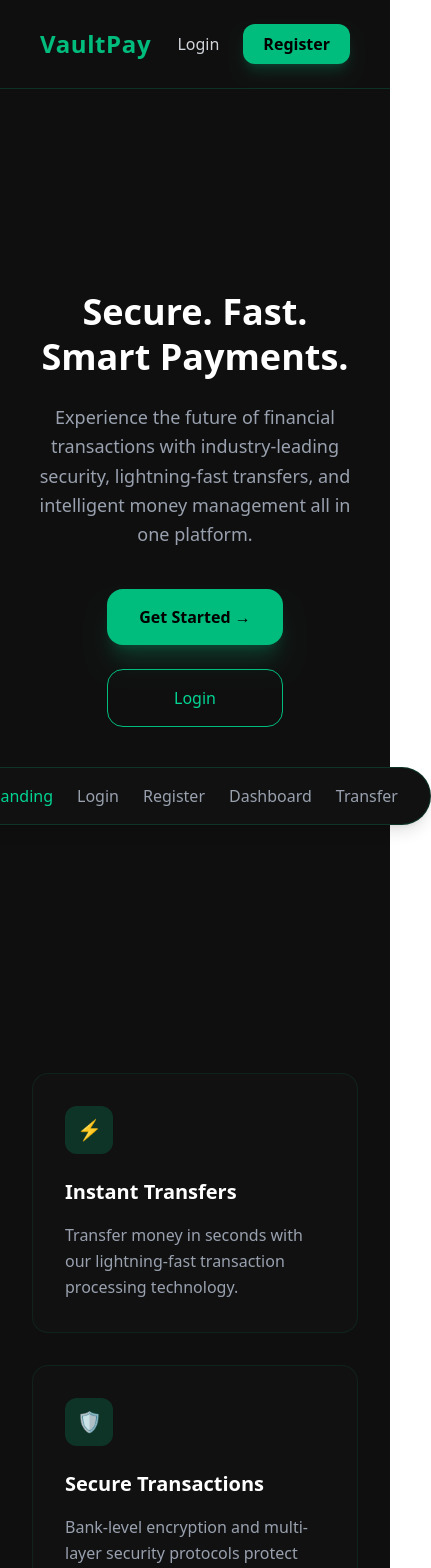
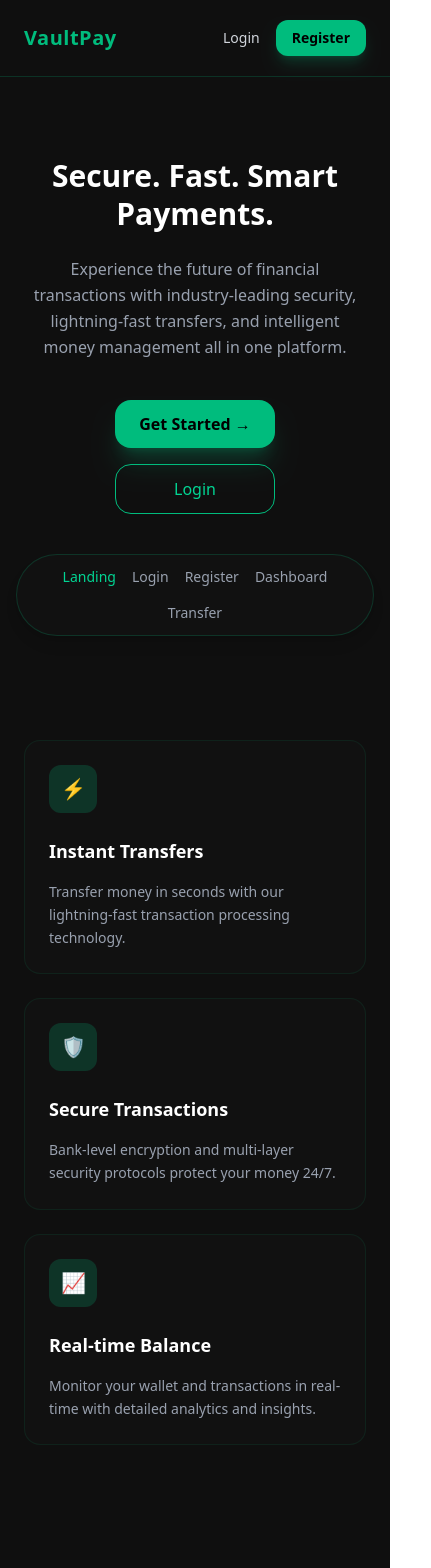
Before and after one commit to Dev-git-cpu/vaultpay-frontend, a React (Vite) app: page / in a window 390 px wide. Shown: the top 1568 px of the page, 431 px wide, since content can reach past the window. Built offline with nearby package versions, Linux system fonts and the light colour scheme.

Commit message:
Updated code

```diff
--- a/src/pages/LandingPage.jsx
+++ b/src/pages/LandingPage.jsx
@@ -1,138 +1,153 @@
-import { Navigate, useNavigate } from "react-router-dom";
+import { useNavigate } from "react-router-dom";
+
 const LandingPage = () => {
-  const navigate = useNavigate()
+  const navigate = useNavigate();
+
   return (
     <div className="min-h-screen bg-[#0f0f0f] text-white flex flex-col">
 
-      <nav className="flex items-center justify-between px-10 py-6 border-b border-emerald-500/20">
-        <h1 className="text-2xl font-bold text-emerald-500 tracking-wide">
+      {/* NAVBAR */}
+      <nav className="flex items-center justify-between px-6 md:px-10 py-5 md:py-6 border-b border-emerald-500/20">
+        <h1 className="text-xl md:text-2xl font-bold text-emerald-500 tracking-wide">
           VaultPay
         </h1>
 
-        <div className="flex items-center gap-6">
-          <button onClick={()=>navigate('/login')} className="text-gray-300 hover:text-emerald-400 transition">
+        <div className="flex items-center gap-4 md:gap-6">
+          <button
+            onClick={() => navigate("/login")}
+            className="text-gray-300 hover:text-emerald-400 transition text-sm md:text-base"
+          >
             Login
           </button>
-          <button onClick={()=>navigate('/signup')} className="bg-emerald-500 hover:bg-emerald-600 text-black font-semibold px-5 py-2 rounded-xl transition shadow-lg shadow-emerald-500/20">
+
+          <button
+            onClick={() => navigate("/signup")}
+            className="bg-emerald-500 hover:bg-emerald-600 text-black font-semibold px-4 md:px-5 py-2 rounded-xl transition shadow-lg shadow-emerald-500/20 text-sm md:text-base"
+          >
             Register
           </button>
         </div>
       </nav>
 
+      {/* HERO SECTION */}
       <section className="flex-1 flex flex-col items-center justify-center text-center px-6 relative overflow-hidden">
 
-        <div className="absolute w-125 h-125 bg-emerald-500/10 rounded-full blur-[120px] -z-10"></div>
+        <div className="absolute w-72 h-72 md:w-125 md:h-125 bg-emerald-500/10 rounded-full blur-[120px] -z-10"></div>
 
-        <h2 className="text-4xl md:text-7xl font-extrabold leading-tight mt-50">
+        <h2 className="text-3xl md:text-7xl font-extrabold leading-tight mt-20 md:mt-50">
           Secure. Fast. Smart Payments.
         </h2>
 
-        <p className="mt-6 max-w-2xl text-gray-400 text-lg md:text-xl leading-relaxed">
+        <p className="mt-6 max-w-2xl text-gray-400 text-base md:text-xl leading-relaxed">
           Experience the future of financial transactions with industry-leading
           security, lightning-fast transfers, and intelligent money management
           all in one platform.
         </p>
 
-        <div onClick={()=>navigate('/signup')} className="mt-10 flex flex-col sm:flex-row gap-6">
-          <button className="bg-emerald-500 hover:bg-emerald-600 text-black font-semibold px-8 py-4 rounded-2xl transition duration-300 shadow-xl shadow-emerald-500/20 hover:scale-105">
+        <div className="mt-10 flex flex-col sm:flex-row gap-4 sm:gap-6">
+          <button
+            onClick={() => navigate("/signup")}
+            className="bg-emerald-500 hover:bg-emerald-600 text-black font-semibold px-6 md:px-8 py-3 md:py-4 rounded-2xl transition duration-300 shadow-xl shadow-emerald-500/20 hover:scale-105"
+          >
             Get Started →
           </button>
 
-          <button onClick={()=>navigate('/login')} className="px-8 py-4 rounded-2xl border border-emerald-500 text-emerald-400 hover:bg-emerald-500/10 transition duration-300">
+          <button
+            onClick={() => navigate("/login")}
+            className="px-6 md:px-8 py-3 md:py-4 rounded-2xl border border-emerald-500 text-emerald-400 hover:bg-emerald-500/10 transition duration-300"
+          >
             Login
           </button>
         </div>
       </section>
 
-      <div className="flex justify-center pb-12 mt-10">
-        <div className="flex gap-6 bg-[#111] border border-emerald-500/20 px-8 py-4 rounded-full shadow-lg">
-          <span onClick={()=>navigate('/')} className="text-emerald-400 font-medium">Landing</span>
-          <span onClick={()=>navigate('/login')} className="text-gray-400 hover:text-white cursor-pointer">Login</span>
-          <span onClick={()=>navigate('/signup')} className="text-gray-400 hover:text-white cursor-pointer">Register</span>
-          <span onClick={()=>navigate('/dashboard')} className="text-gray-400 hover:text-white cursor-pointer">Dashboard</span>
-          <span onClick={()=>navigate('/transfer')} className="text-gray-400 hover:text-white cursor-pointer">Transfer</span>
+      {/* NAVIGATION PILLS */}
+      <div className="flex justify-center pb-10 mt-10 px-4">
+        <div className="flex flex-wrap justify-center gap-4 bg-[#111] border border-emerald-500/20 px-6 py-3 rounded-full shadow-lg text-sm md:text-base">
+          <span onClick={() => navigate("/")} className="text-emerald-400 font-medium cursor-pointer">Landing</span>
+          <span onClick={() => navigate("/login")} className="text-gray-400 hover:text-white cursor-pointer">Login</span>
+          <span onClick={() => navigate("/signup")} className="text-gray-400 hover:text-white cursor-pointer">Register</span>
+          <span onClick={() => navigate("/dashboard")} className="text-gray-400 hover:text-white cursor-pointer">Dashboard</span>
+          <span onClick={() => navigate("/transfer")} className="text-gray-400 hover:text-white cursor-pointer">Transfer</span>
         </div>
       </div>
 
+      {/* FEATURES */}
+      <section className="px-6 md:px-20 pb-20 md:pb-24 mt-16 md:mt-50">
+        <div className="grid grid-cols-1 md:grid-cols-3 gap-6 md:gap-8">
 
-<section className="px-8 md:px-20 pb-24 mt-50">
-  <div className="grid md:grid-cols-3 gap-8">
-
-    <div className="relative group rounded-2xl bg-[#111] p-8 border border-emerald-500/10 transition duration-300 hover:scale-[1.02]">
-
+          <div className="relative group rounded-2xl bg-[#111] p-6 md:p-8 border border-emerald-500/10 transition duration-300 hover:scale-[1.02]">
             <div className="absolute inset-0 rounded-2xl bg-emerald-500/10 blur-2xl opacity-0 group-hover:opacity-100 transition duration-500 -z-10"></div>
 
             <div className="w-12 h-12 flex items-center justify-center rounded-xl bg-emerald-500/20 text-emerald-400 text-xl font-bold">
               ⚡
             </div>
 
-      <h3 className="mt-6 text-xl font-semibold">
+            <h3 className="mt-6 text-lg md:text-xl font-semibold">
               Instant Transfers
             </h3>
 
-      <p className="mt-4 text-gray-400 leading-relaxed">
+            <p className="mt-4 text-gray-400 leading-relaxed text-sm md:text-base">
               Transfer money in seconds with our lightning-fast transaction
               processing technology.
             </p>
           </div>
 
-    <div className="relative group rounded-2xl bg-[#111] p-8 border border-emerald-500/10 transition duration-300 hover:scale-[1.02]">
-
+          <div className="relative group rounded-2xl bg-[#111] p-6 md:p-8 border border-emerald-500/10 transition duration-300 hover:scale-[1.02]">
             <div className="absolute inset-0 rounded-2xl bg-emerald-500/10 blur-2xl opacity-0 group-hover:opacity-100 transition duration-500 -z-10"></div>
 
             <div className="w-12 h-12 flex items-center justify-center rounded-xl bg-emerald-500/20 text-emerald-400 text-xl font-bold">
               🛡
             </div>
 
-      <h3 className="mt-6 text-xl font-semibold">
+            <h3 className="mt-6 text-lg md:text-xl font-semibold">
               Secure Transactions
             </h3>
 
-      <p className="mt-4 text-gray-400 leading-relaxed">
-        Bank-level encryption and multi-layer security protocols
-        protect your money 24/7.
+            <p className="mt-4 text-gray-400 leading-relaxed text-sm md:text-base">
+              Bank-level encryption and multi-layer security protocols protect
+              your money 24/7.
             </p>
           </div>
 
-    <div className="relative group rounded-2xl bg-[#111] p-8 border border-emerald-500/10 transition duration-300 hover:scale-[1.02]">
-
+          <div className="relative group rounded-2xl bg-[#111] p-6 md:p-8 border border-emerald-500/10 transition duration-300 hover:scale-[1.02]">
             <div className="absolute inset-0 rounded-2xl bg-emerald-500/10 blur-2xl opacity-0 group-hover:opacity-100 transition duration-500 -z-10"></div>
 
             <div className="w-12 h-12 flex items-center justify-center rounded-xl bg-emerald-500/20 text-emerald-400 text-xl font-bold">
               📈
             </div>
 
-      <h3 className="mt-6 text-xl font-semibold">
+            <h3 className="mt-6 text-lg md:text-xl font-semibold">
               Real-time Balance
             </h3>
 
-      <p className="mt-4 text-gray-400 leading-relaxed">
-        Monitor your wallet and transactions in real-time with
-        detailed analytics and insights.
+            <p className="mt-4 text-gray-400 leading-relaxed text-sm md:text-base">
+              Monitor your wallet and transactions in real-time with detailed
+              analytics and insights.
             </p>
           </div>
 
         </div>
       </section>
+
+      {/* FOOTER */}
       <footer className="mt-20 border-t border-emerald-500/20 bg-[#0f0f0f]">
 
         <div className="py-10 text-center">
-    <h2 className="text-2xl font-bold text-emerald-500 tracking-wide">
+          <h2 className="text-xl md:text-2xl font-bold text-emerald-500 tracking-wide">
             VaultPay
           </h2>
+
           <p className="text-gray-400 text-sm mt-3">
             Secure. Fast. Smart Payments.
           </p>
         </div>
 
-  <div className="border-t border-emerald-500/10 py-6 text-center text-gray-500 text-sm">
+        <div className="border-t border-emerald-500/10 py-6 text-center text-gray-500 text-xs md:text-sm">
           © {new Date().getFullYear()} VaultPay. All rights reserved.
         </div>
 
       </footer>
-
-
-
 
     </div>
   );
```
Lines whose indentation alone changed are shown as unchanged.
